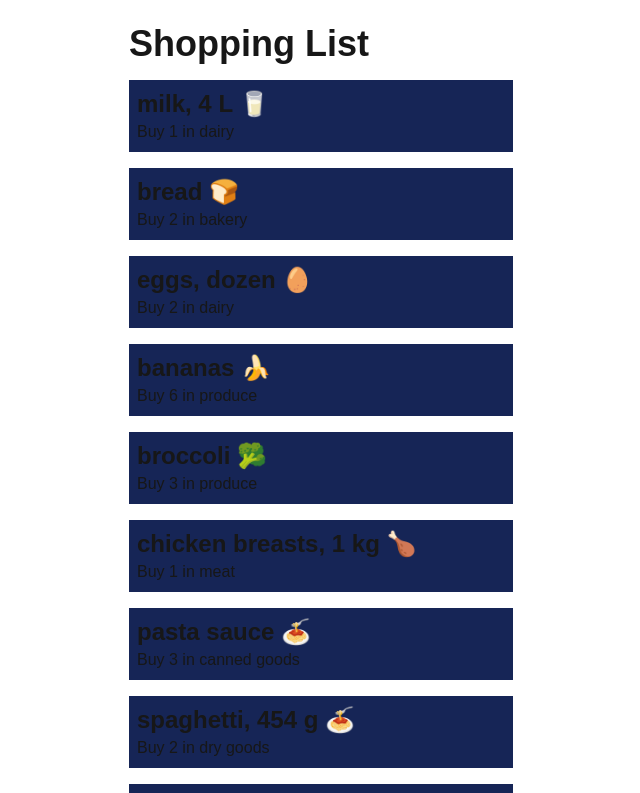
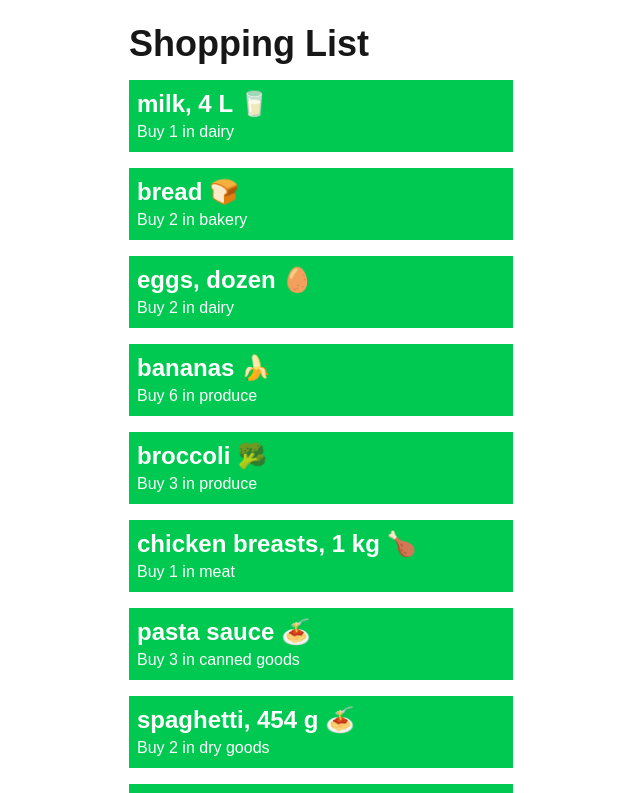
Before and after one commit to PankajX09/cprg306-assignments, a Next.js app: page /week-3 in a window 1280 px wide. Shown: the top 793 px of the page, without its empty margins (247-887 px from the left). Built offline with nearby package versions, Linux system fonts and the light colour scheme.

Commit message:
updated week 4 a bit
added some comments and removed some unnecessary stuff

```diff
--- a/app/week-3/items.js
+++ b/app/week-3/items.js
@@ -1,8 +1,8 @@
 export default function Item({ name, quantity, category }) {
   return (
-    <li className="max-w-sm p-2 mb-4 bg-blue-950">
-      <p className="font-semibold text-2xl">{name}</p>
-      <p>Buy {quantity} in {category}</p>
+    <li className="max-w-sm p-2 mb-4 bg-green-500">
+      <p className="font-semibold text-2xl text-white">{name}</p>
+      <p className="text-white">Buy {quantity} in {category}</p>
     </li>
   );
 }
--- a/app/week-4/new-item.js
+++ b/app/week-4/new-item.js
@@ -5,37 +5,38 @@ import { useState } from 'react';
 export default function NewItem() {
 
   const [quantity, setQuantity] = useState(1);
+  // sets a variable, setQuantity is a function that assigns a value to the variable quantity
 
 
   const increment = () => {
     setQuantity(prev => (prev < 20 ? prev + 1 : prev));
+    //checks if the number is below 20, if it is, increase, if not, keep it as is
   };
 
 
   const decrement = () => {
     setQuantity(prev => (prev > 1 ? prev - 1 : prev));
+    //same as increment, but checking if its above 1, and if so, decrease it, if not, keep as is
   };
 
   return (
     <div className="max-w-sm mx-auto p-4 border rounded shadow bg-white text-center">
       <div className="flex items-center justify-center gap-4">
         <button
-          onClick={decrement}
-          disabled={quantity === 1}
+          onClick={decrement} //calls the decrement function
           className={`px-4 py-2 text-black rounded ${
-            quantity === 1 ? 'bg-red-400 cursor-not-allowed' : 'bg-green-500 hover:bg-green-500'
-          }`}
-        >
+            quantity === 1 ? 'bg-red-400' : 'bg-green-500 hover:bg-green-500'
+            //if quantity is 1, button is red, if not, button is green
+          }`}>
           -
         </button>
-        <span className="text-xl font-bold text-black">{quantity}</span>
+        <span className="text-xl font-bold text-black">{quantity}</span> //displays the current quantity
         <button
-          onClick={increment}
-          disabled={quantity === 20}
+          onClick={increment} // calls the increment function
           className={`px-4 py-2 text-black rounded ${
-            quantity === 20 ? 'bg-red-400 cursor-not-allowed' : 'bg-green-500 hover:bg-green-500'
-          }`}
-        >
+            quantity === 20 ? 'bg-red-400' : 'bg-green-500 hover:bg-green-500'
+            //same thing as the other button, but now it's checking if its 20 instead of 1
+          }`}>
           +
         </button>
       </div>
```
Also changed, not shown: app/week-3/page.js (+6 -4 lines).
